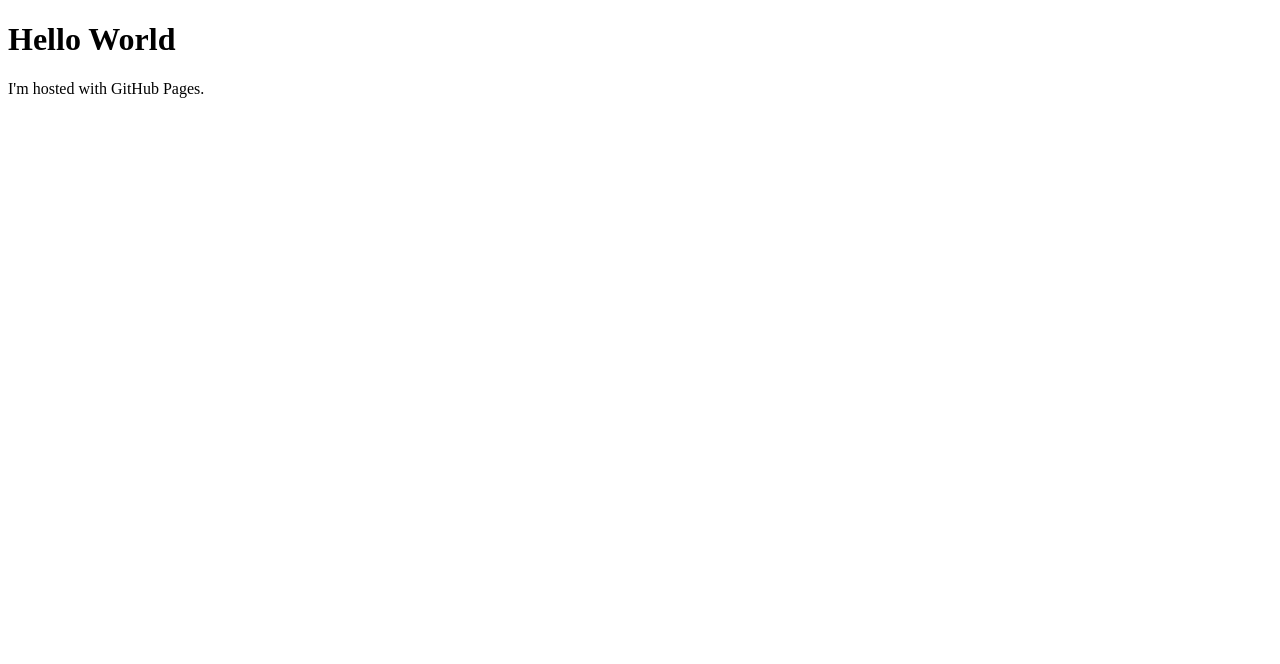
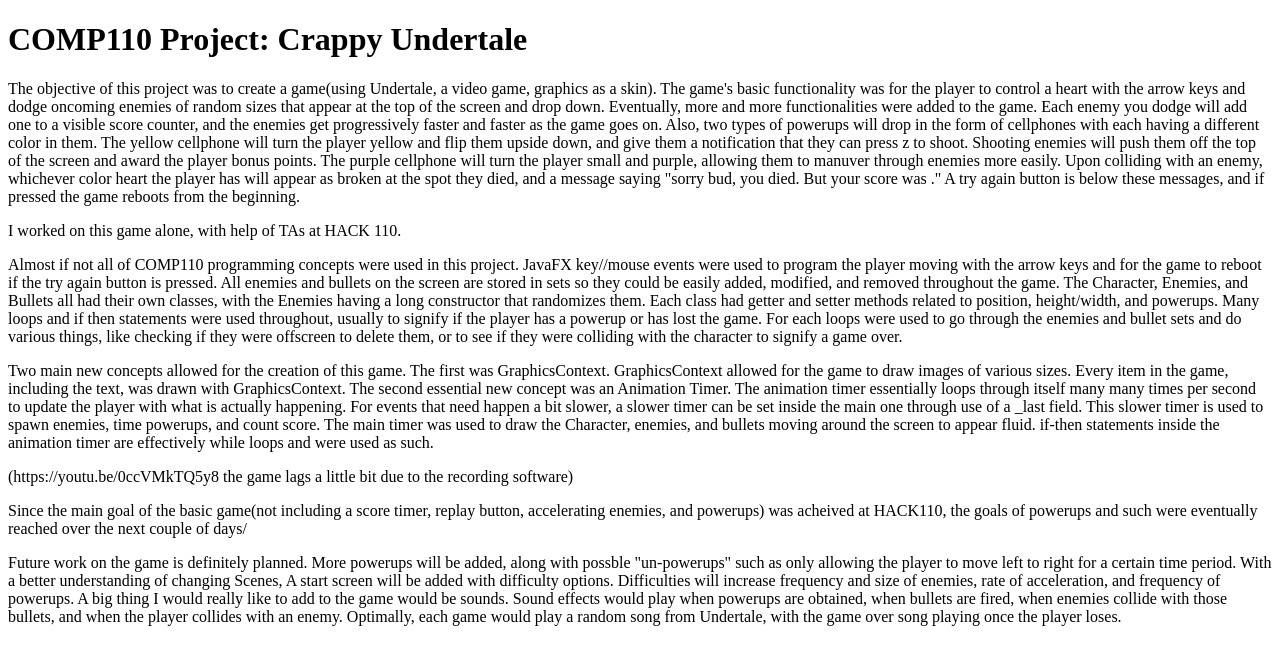
Before and after one commit to musicknight/musicknight.github.io, a plain HTML site: page index.html in a window 1280 px wide. Drawn offline with Linux system fonts and the light colour scheme.

Commit message:
added everything

```diff
--- a/index.html
+++ b/index.html
@@ -1,7 +1,14 @@
 <!DOCTYPE html>
 <html>
 <body>
-<h1>Hello World</h1>
-<p>I'm hosted with GitHub Pages.</p>
+<h1>COMP110 Project: Crappy Undertale</h1>
+<p>The objective of this project was to create a game(using Undertale, a video game, graphics as a skin). The game's basic functionality was for the player to control a heart with the arrow keys and dodge oncoming enemies of random sizes that appear at the top of the screen and drop down. Eventually, more and more functionalities were added to the game. Each enemy you dodge will add one to a visible score counter, and the enemies get progressively faster and faster as the game goes on. Also, two types of powerups will drop in the form of cellphones with each having a different color in them. The yellow cellphone will turn the player yellow and flip them upside down, and give them a notification that they can press z to shoot. Shooting enemies will push them off the top of the screen and award the player bonus points. The purple cellphone will turn the player small and purple, allowing them to manuver through enemies more easily. Upon colliding with an enemy, whichever color heart the player has will appear as broken at the spot they died, and a message saying "sorry bud, you died. But your score was <score>." A try again button is below these messages, and if pressed the game reboots from the beginning.</p>
+<p>I worked on this game alone, with help of TAs at HACK 110.</p>
+<p>Almost if not all of COMP110 programming concepts were used in this project. JavaFX key//mouse events were used to program the player moving with the arrow keys and for the game to reboot if the try again button is pressed. All enemies and bullets on the screen are stored in sets so they could be easily added, modified, and removed throughout the game. The Character, Enemies, and Bullets all had their own classes, with the Enemies having a long constructor that randomizes them. Each class had getter and setter methods related to position, height/width, and powerups. Many loops and if then statements were used throughout, usually to signify if the player has a powerup or has lost the game. For each loops were used to go through the enemies and bullet sets and do various things, like checking if they were offscreen to delete them, or to see if they were colliding with the character to signify a game over.</p>
+<p>Two main new concepts allowed for the creation of this game. The first was GraphicsContext. GraphicsContext allowed for the game to draw images of various sizes. Every item in the game, including the text, was drawn with GraphicsContext. The second essential new concept was an Animation Timer. The animation timer essentially loops through itself many many times per second to update the player with what is actually happening. For events that need happen a bit slower, a slower timer can be set inside the main one through use of a _last field. This slower timer is used to spawn enemies, time powerups, and count score. The main timer was used to draw the Character, enemies, and bullets moving around the screen to appear fluid. if-then statements inside the animation timer are effectively while loops and were used as such.  </p>
+<p>(https://youtu.be/0ccVMkTQ5y8 the game lags a little bit due to the recording software)</p>
+<p>Since the main goal of the basic game(not including a score timer, replay button, accelerating enemies,  and powerups) was acheived at HACK110, the goals of powerups and such were eventually reached over the next couple of days/</p>
+<p>Future work on the game is definitely planned. More powerups will be added, along with possble "un-powerups" such as only allowing the player to move left to right for a certain time period. With a better understanding of changing Scenes, A start screen will be added with difficulty options. Difficulties will increase frequency and size of enemies, rate of acceleration, and frequency of powerups. A big thing I would really like to add to the game would be sounds. Sound effects would play when powerups are obtained, when bullets are fired, when enemies collide with those bullets, and when the player collides with an enemy. Optimally, each game would play a random song from Undertale, with the game over song playing once the player loses.  </p>
+
 </body>
 </html>
```
